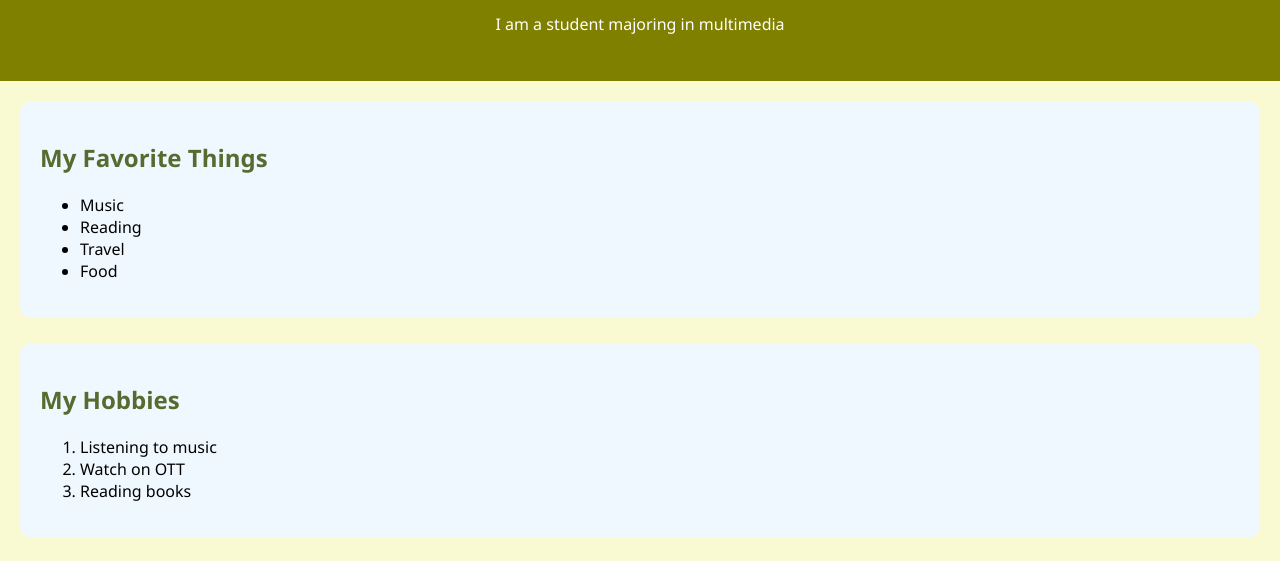
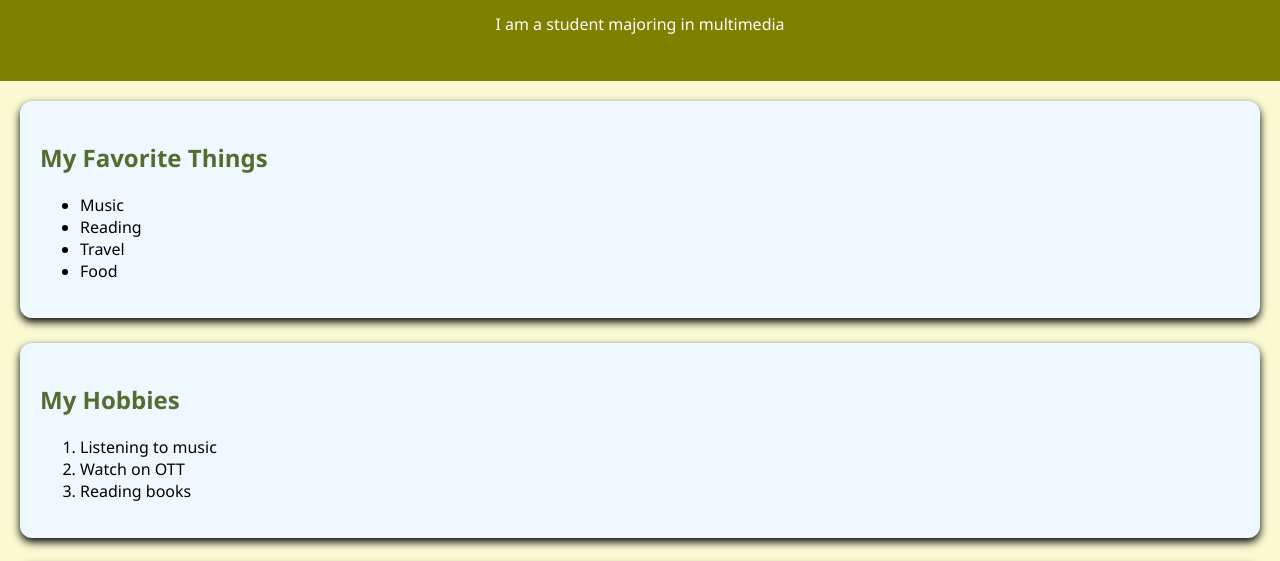
Before and after one commit to jnblsh0719-ux/myminiweb, a plain HTML site: page myminiweb-main 2/index.html in a window 1280 px wide. Shown: the part 203-764 px from the top of the page. Drawn offline with Linux system fonts and the light colour scheme.

Commit message:
Add files via upload

```diff
--- a/myminiweb-main 2/style.css
+++ b/myminiweb-main 2/style.css
@@ -23,7 +23,7 @@ nav a:hover{color: olive; text-decoration: underline;}
       padding: 20px;
       margin-bottom: 25px;
       border-radius: 12px;
-      box-shadow: 0px 4px 8px rgba(0, 0, 0, 0, 12;)}
+      box-shadow: 0 4px 8px rgba(0, 0, 0, 12);}
 
     a {color: white;}
     h1 {color: white;}
```
